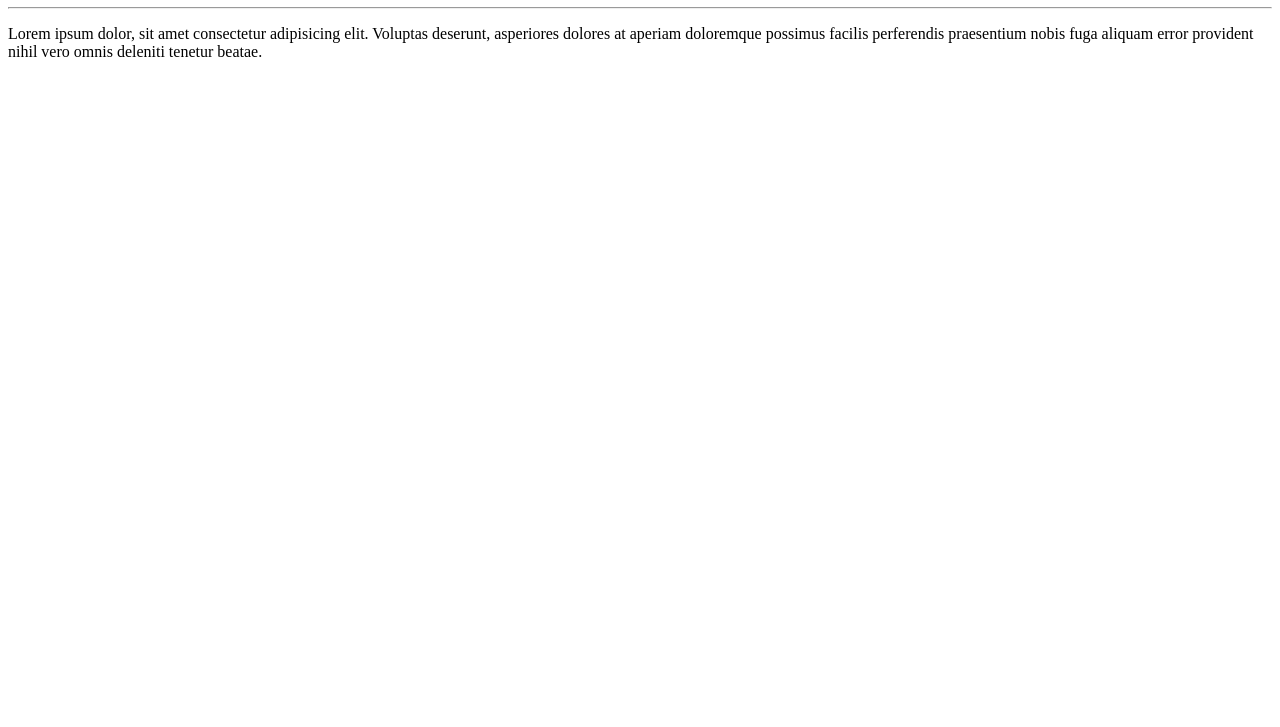
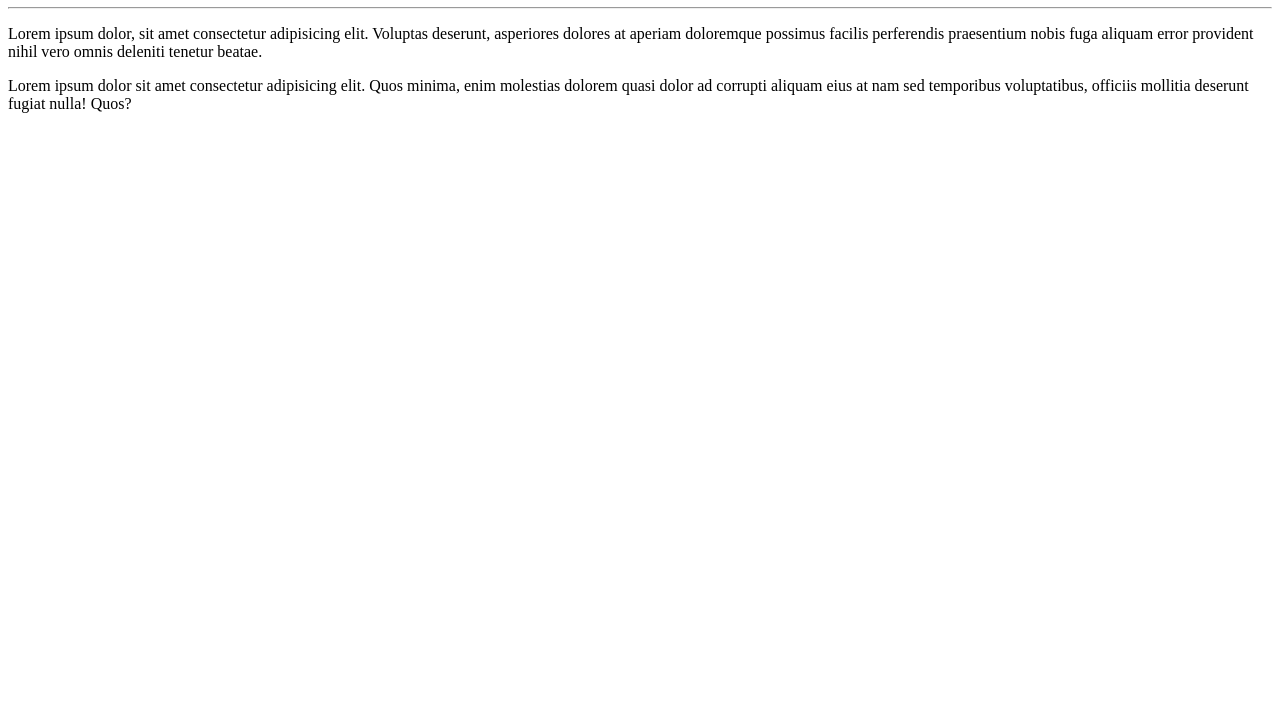
Before and after one commit to ldsjobprofissional-creator/Ola-Mundo, a plain HTML site: page site exemplo/index.html in a window 1280 px wide. Shown: the part 73-800 px from the top of the page. Drawn offline with Linux system fonts and the light colour scheme.

Commit message:
Adicionei um parágrafo

```diff
--- a/site exemplo/index.html
+++ b/site exemplo/index.html
@@ -9,5 +9,6 @@
     <h1>Olá, Mundo!</h1>
     <hr>
     <p>Lorem ipsum dolor, sit amet consectetur adipisicing elit. Voluptas deserunt, asperiores dolores at aperiam doloremque possimus facilis perferendis praesentium nobis fuga aliquam error provident nihil vero omnis deleniti tenetur beatae.</p>
+    <p>Lorem ipsum dolor sit amet consectetur adipisicing elit. Quos minima, enim molestias dolorem quasi dolor ad corrupti aliquam eius at nam sed temporibus voluptatibus, officiis mollitia deserunt fugiat nulla! Quos?</p>
 </body>
 </html>
```
